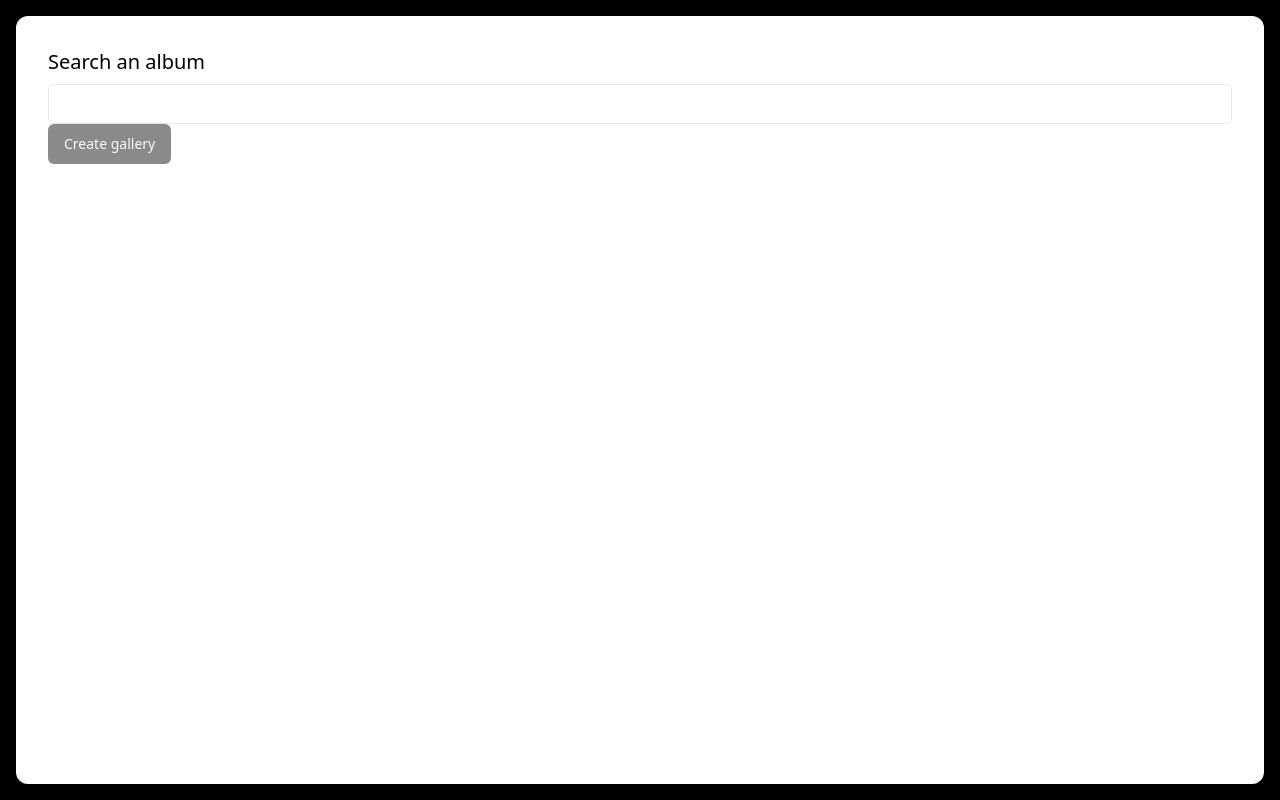
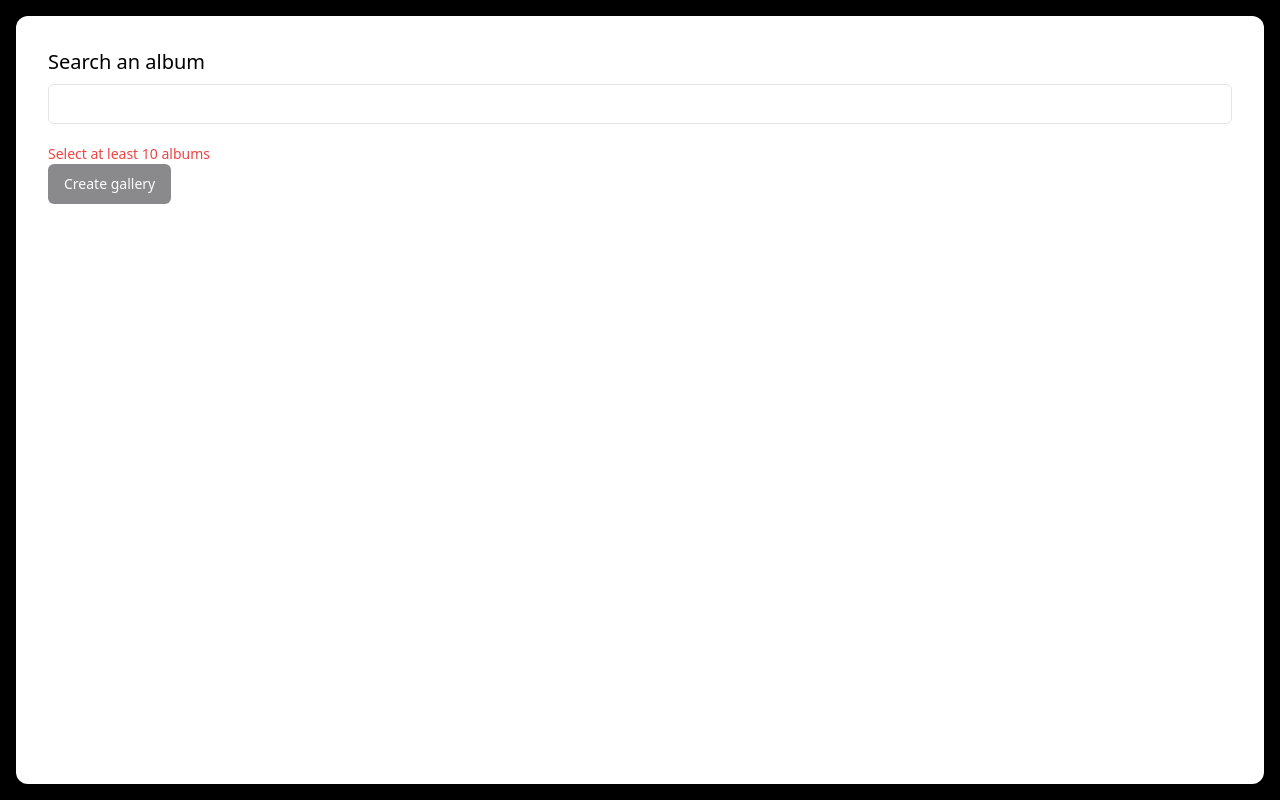
Before and after one commit to abroudoux/tastes, a React (Vite) app: page / in a window 1280 px wide. Built offline with nearby package versions, Linux system fonts and the light colour scheme.

Commit message:
feat: create gallery page & layout design Signed-off-by: Arthur Broudoux <arthur.broudoux@gmail.com>

```diff
--- a/src/components/Gallery/BtnCreateGallery.tsx
+++ b/src/components/Gallery/BtnCreateGallery.tsx
@@ -6,10 +6,12 @@ import { Button } from "@/components/ui/button";
 
 export default function BtnCreateGallery() {
   const { albumsSelected } = useStore();
+  const hasEnoughAlbums = albumsSelected.length < 10 ? true : false;
 
   return (
-    <div className="w-full flex-col-start-start">
-      <Button disabled={albumsSelected.length < 5 ? true : false}>
+    <div className="w-full flex-col-start-start my-5">
+      {hasEnoughAlbums && <p className="text-red-500 text-sm">Select at least 10 albums</p>}
+      <Button disabled={hasEnoughAlbums ? true : false}>
         <Link to={"/gallery"}>Create gallery</Link>
       </Button>
     </div>
--- a/src/lib/router.tsx
+++ b/src/lib/router.tsx
@@ -1,12 +1,18 @@
 import { createBrowserRouter } from "react-router-dom";
 
-import App from "@/pages/App";
+import Home from "@/pages/Home";
+import Gallery from "@/pages/Gallery";
 import PageNotFound from "@/pages/PageNotFound";
 
 const router = createBrowserRouter([
   {
     path: "/",
-    element: <App />,
+    element: <Home />,
+    errorElement: <PageNotFound />
+  },
+  {
+    path: "/gallery",
+    element: <Gallery />,
     errorElement: <PageNotFound />
   }
 ]);
--- a/src/main.tsx
+++ b/src/main.tsx
@@ -11,7 +11,11 @@ import "@/style/layouts.css";
 
 const root = ReactDOM.createRoot(document.getElementById("root") as HTMLElement).render(
   <ThemeProvider defaultTheme="light" storageKey="vite-ui-theme">
-    <RouterProvider router={router} />
-    <Toaster />
+    <div className="w-screen h-screen flex-col-center-center p-4 bg-black">
+      <div className="w-full h-full p-8 rounded-xl bg-white">
+        <RouterProvider router={router} />
+        <Toaster />
+      </div>
+    </div>
   </ThemeProvider>
 );
--- a/src/pages/App.tsx
+++ /dev/null
@@ -1,19 +0,0 @@
-import Header from "@/components/Global/Header";
-import SectionSearch from "@/components/Search/SectionSearch";
-import SectionAlbumsSelected from "@/components/Selection/SectionAlbumsSelected";
-import BtnCreateGallery from "@/components/Gallery/BtnCreateGallery";
-
-export default function App() {
-  return (
-    <div className="w-screen h-screen flex-col-center-center p-4 bg-black">
-      <div className="w-full h-full p-8 rounded-xl bg-white">
-        {/* <Header /> */}
-        <main>
-          <SectionSearch />
-          <SectionAlbumsSelected />
-          <BtnCreateGallery />
-        </main>
-      </div>
-    </div>
-  );
-}
--- /dev/null
+++ b/src/pages/Gallery.tsx
@@ -0,0 +1,3 @@
+export default function Gallery() {
+  return <h1>gallery</h1>;
+}
--- /dev/null
+++ b/src/pages/Home.tsx
@@ -0,0 +1,14 @@
+import Header from "@/components/Global/Header";
+import SectionSearch from "@/components/Search/SectionSearch";
+import SectionAlbumsSelected from "@/components/Selection/SectionAlbumsSelected";
+import BtnCreateGallery from "@/components/Gallery/BtnCreateGallery";
+
+export default function Home() {
+  return (
+    <main>
+      <SectionSearch />
+      <SectionAlbumsSelected />
+      <BtnCreateGallery />
+    </main>
+  );
+}
--- a/src/pages/PageNotFound.tsx
+++ b/src/pages/PageNotFound.tsx
@@ -5,7 +5,7 @@ export default function PageNotFound() {
     <div className="flex-col-center-center w-screen h-screen gap-9">
       <h1 className="font-bold text-4xl">404</h1>
       <h2 className="font-regular text-2xl">Page not found</h2>
-      <Link to="/" className="text-blue-500 underline">
+      <Link to="/" className="underline">
         Home
       </Link>
     </div>
```
Also changed, not shown: 1 other file (tests, documents, lock files or other folders).
